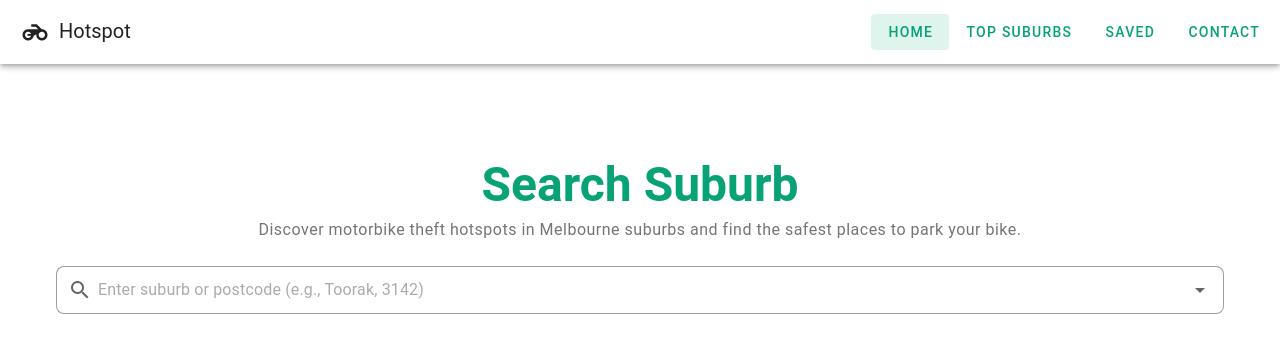
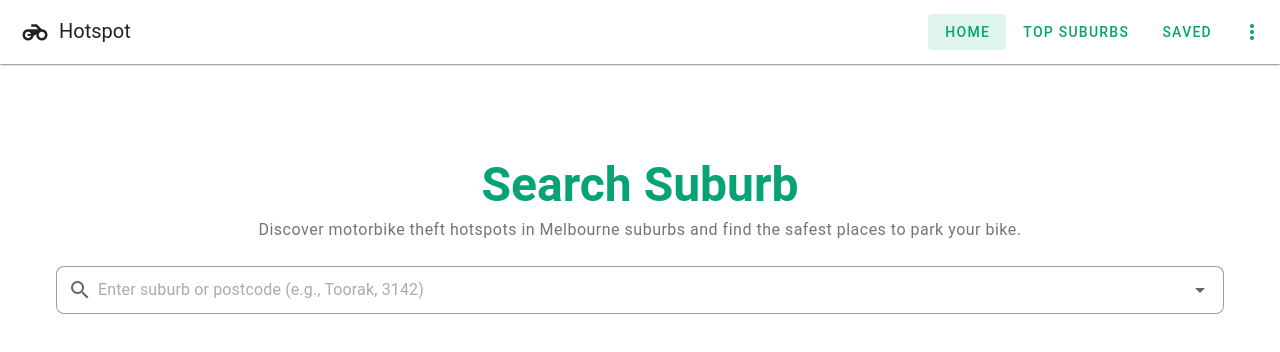
Before and after one commit to michaelmcallister/hotspot, a Vue app in the folder src/web/: page / in a window 1280 px wide. Shown: the top 352 px of the page. Built offline with nearby package versions, Linux system fonts and the light colour scheme; no server answers.

Commit message:
Add overflow menu with less used options

```diff
--- a/src/web/src/App.vue
+++ b/src/web/src/App.vue
@@ -1,6 +1,6 @@
 <template>
   <v-app>
-    <v-app-bar app>
+    <v-app-bar app :elevation="1">
       <v-app-bar-title>
         <v-icon class="mr-1">mdi-motorbike</v-icon>
         Hotspot
@@ -9,7 +9,22 @@
       <v-btn variant="text" color="primary" to="/">Home</v-btn>
       <v-btn variant="text" color="primary" to="/top-suburbs">Top Suburbs</v-btn>
       <v-btn variant="text" color="primary" to="/saved">Saved</v-btn>
-      <v-btn variant="text" color="primary" to="/contact">Contact</v-btn>
+
+      <template v-slot:append>
+        <v-menu>
+          <template v-slot:activator="{ props }">
+            <v-btn icon="mdi-dots-vertical" color="primary" v-bind="props"></v-btn>
+          </template>
+          <v-list>
+            <v-list-item @click="showResources = true">
+              <v-list-item-title class="text-button text-primary">Resources</v-list-item-title>
+            </v-list-item>
+            <v-list-item to="/contact">
+              <v-list-item-title class="text-button text-primary">Contact</v-list-item-title>
+            </v-list-item>
+          </v-list>
+        </v-menu>
+      </template>
     </v-app-bar>
 
     <v-main>
@@ -17,8 +32,17 @@
         <router-view />
       </v-container>
     </v-main>
+
+    <ResourcesModal
+      :show="showResources"
+      @close="showResources = false"
+    />
   </v-app>
 </template>
 
 <script setup lang="ts">
+import { ref } from 'vue';
+import ResourcesModal from './components/ResourcesModal.vue';
+
+const showResources = ref(false);
 </script>
--- a/src/web/src/Contact.vue
+++ b/src/web/src/Contact.vue
@@ -223,7 +223,6 @@ const postcodeRules = [
   }
 ]
 
-
 const resetRecaptcha = () => {
   recaptchaToken.value = ''
 }
@@ -250,7 +249,6 @@ const resetRecaptchaWidget = () => {
   }
   recaptchaToken.value = ''
 }
-
 
 const handleSubmit = async (event?: Event) => {
   if (event) {
@@ -289,9 +287,6 @@ const handleSubmit = async (event?: Event) => {
     resetRecaptchaWidget()
   }
 }
-
-
-
 </script>
 
 <style scoped>
--- a/src/web/src/Homepage.vue
+++ b/src/web/src/Homepage.vue
@@ -67,26 +67,11 @@
             />
           </v-sheet>
 
-          <v-sheet
-            rounded="lg"
-            class="pa-4 text-center"
-            color="white"
-          >
-            <v-btn color="primary" variant="flat" size="large" rounded="lg" @click="showResources = true">
-              Resources & Contacts
-            </v-btn>
-          </v-sheet>
         </v-col>
       </v-row>
     </v-container>
   </v-main>
 
-    <ResourcesModal
-      v-if="selectedSuburb"
-      :show="showResources"
-      :suburb="selectedSuburb.suburb"
-      @close="showResources = false"
-    />
 
     <v-dialog v-model="showSuccessDialog" max-width="500" persistent>
       <v-card>
@@ -151,7 +136,6 @@ import { ref, computed, onMounted, watch } from 'vue';
 import { useRouter, useRoute } from 'vue-router';
 import SearchBar from './components/SearchBar.vue';
 import ScoreCard from './components/ScoreCard.vue';
-import ResourcesModal from './components/ResourcesModal.vue';
 import ParkingLocationForm from './components/ParkingLocationForm.vue';
 import ParkingFeed from './components/ParkingFeed.vue';
 import { searchService, parkingService } from './services';
@@ -174,7 +158,6 @@ interface Suburb {
 
 const searchQuery = ref('');
 const selectedSuburb = ref<Suburb | null>(null);
-const showResources = ref(false);
 const showSuccessDialog = ref(false);
 const showErrorDialog = ref(false);
 const successMessage = ref('');
```
